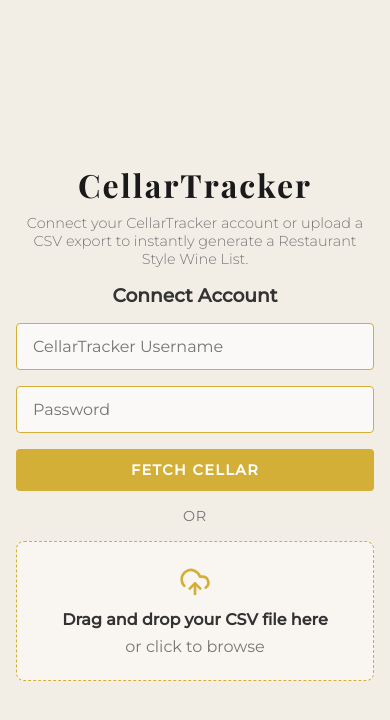
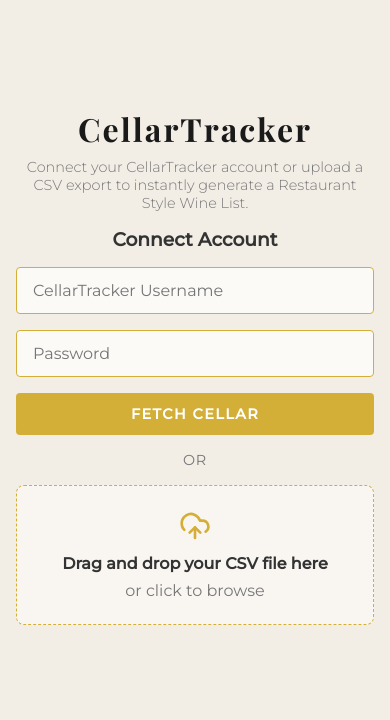
Before and after one commit to HainesSy/winelist, a React (Vite) app: page / in a window 390 px wide. Shown: the top 720 px of the page. Built offline with nearby package versions, Linux system fonts and the light colour scheme; a web font is replaced by a local one.

Commit message:
Position mobile landing page higher and strictly lock scrolling

```diff
--- a/src/index.css
+++ b/src/index.css
@@ -121,9 +121,14 @@
 
   .upload-container {
     padding: 1rem;
+    padding-bottom: 8rem; /* Push content higher */
     justify-content: center;
     height: 100dvh;
+    width: 100vw;
     overflow: hidden;
+    position: fixed; /* Lock to viewport */
+    top: 0;
+    left: 0;
   }
 
   .upload-title {
```
